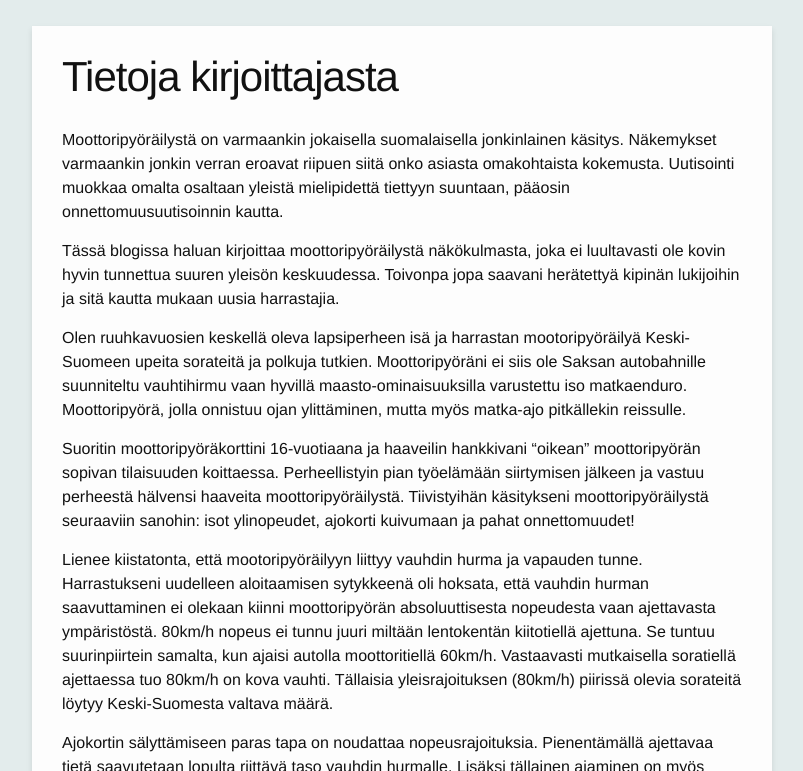
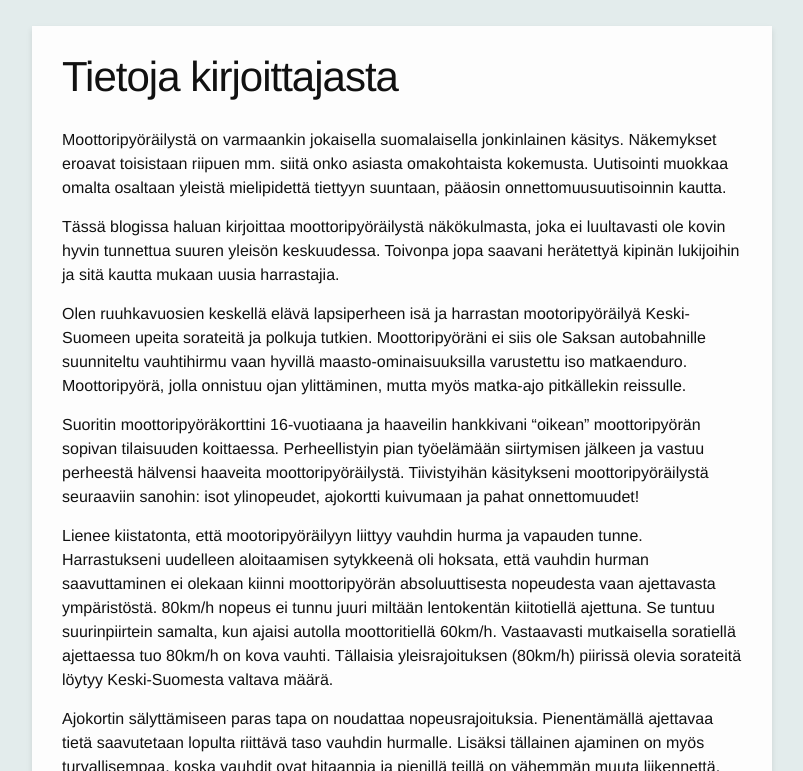
Before and after one commit to seikkailuendurolla/seikkailuendurolla.github.io, a Jekyll site: the page built from about.md, in a window 1280 px wide and 900 px high, scrolled down 476 px, cut to the strip 129-900 px from the top of the window. Shown: the whole strip, without its empty margins (238-1041 px from the left). Built offline with Jekyll 4.4.1, drawn with Linux system fonts in a browser that asks for light colours; some web fonts are replaced; comment, search, counter and statistics services are not loaded.

Commit message:
Pieniä korjauksia

```diff
--- a/about.md
+++ b/about.md
@@ -7,13 +7,13 @@ header_slogan_class: black
 header_image_style: "background-image: url('/assets/luonto-harrastus.jpg'); background-repeat: no-repeat; background-attachment: fixed; background-position: center center; background-size: auto 100%;"
 ---
 
-Moottoripyöräilystä on varmaankin jokaisella suomalaisella jonkinlainen käsitys. Näkemykset varmaankin jonkin verran eroavat riipuen siitä onko asiasta omakohtaista kokemusta. Uutisointi muokkaa omalta osaltaan yleistä mielipidettä tiettyyn suuntaan, pääosin onnettomuusuutisoinnin kautta.
+Moottoripyöräilystä on varmaankin jokaisella suomalaisella jonkinlainen käsitys. Näkemykset eroavat toisistaan riipuen mm. siitä onko asiasta omakohtaista kokemusta. Uutisointi muokkaa omalta osaltaan yleistä mielipidettä tiettyyn suuntaan, pääosin onnettomuusuutisoinnin kautta.
 
 Tässä blogissa haluan kirjoittaa moottoripyöräilystä näkökulmasta, joka ei luultavasti ole kovin hyvin tunnettua suuren yleisön keskuudessa. Toivonpa jopa saavani herätettyä kipinän lukijoihin ja sitä kautta mukaan uusia harrastajia.
 
-Olen ruuhkavuosien keskellä oleva lapsiperheen isä ja harrastan mootoripyöräilyä Keski-Suomeen upeita sorateitä ja polkuja tutkien. Moottoripyöräni ei siis ole Saksan autobahnille suunniteltu vauhtihirmu vaan hyvillä maasto-ominaisuuksilla varustettu iso matkaenduro. Moottoripyörä, jolla onnistuu ojan ylittäminen, mutta myös matka-ajo pitkällekin reissulle.
+Olen ruuhkavuosien keskellä elävä lapsiperheen isä ja harrastan mootoripyöräilyä Keski-Suomeen upeita sorateitä ja polkuja tutkien. Moottoripyöräni ei siis ole Saksan autobahnille suunniteltu vauhtihirmu vaan hyvillä maasto-ominaisuuksilla varustettu iso matkaenduro. Moottoripyörä, jolla onnistuu ojan ylittäminen, mutta myös matka-ajo pitkällekin reissulle.
 
-Suoritin moottoripyöräkorttini 16-vuotiaana ja haaveilin hankkivani "oikean" moottoripyörän sopivan tilaisuuden koittaessa. Perheellistyin pian työelämään siirtymisen jälkeen ja vastuu perheestä hälvensi haaveita moottoripyöräilystä. Tiivistyihän käsitykseni moottoripyöräilystä seuraaviin sanohin: isot ylinopeudet, ajokorti kuivumaan ja pahat onnettomuudet!
+Suoritin moottoripyöräkorttini 16-vuotiaana ja haaveilin hankkivani "oikean" moottoripyörän sopivan tilaisuuden koittaessa. Perheellistyin pian työelämään siirtymisen jälkeen ja vastuu perheestä hälvensi haaveita moottoripyöräilystä. Tiivistyihän käsitykseni moottoripyöräilystä seuraaviin sanohin: isot ylinopeudet, ajokortti kuivumaan ja pahat onnettomuudet!
 
 Lienee kiistatonta, että mootoripyöräilyyn liittyy vauhdin hurma ja vapauden tunne. Harrastukseni uudelleen aloitaamisen sytykkeenä oli hoksata, että vauhdin hurman saavuttaminen ei olekaan kiinni moottoripyörän absoluuttisesta nopeudesta vaan ajettavasta ympäristöstä. 80km/h nopeus ei tunnu juuri miltään lentokentän kiitotiellä ajettuna. Se tuntuu suurinpiirtein samalta, kun ajaisi autolla moottoritiellä 60km/h. Vastaavasti mutkaisella soratiellä ajettaessa tuo 80km/h on kova vauhti. Tällaisia yleisrajoituksen (80km/h) piirissä olevia sorateitä löytyy Keski-Suomesta valtava määrä.
 
```
